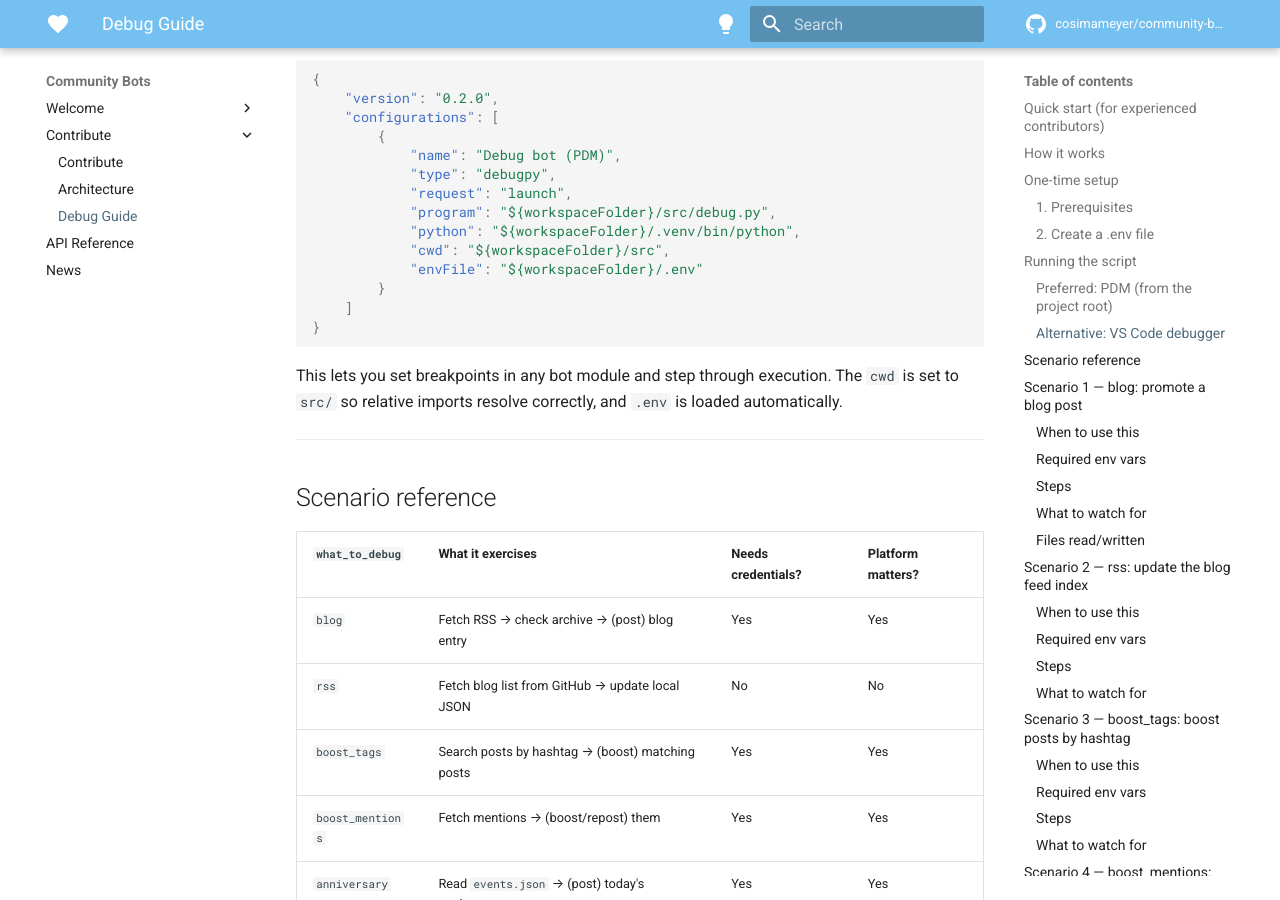
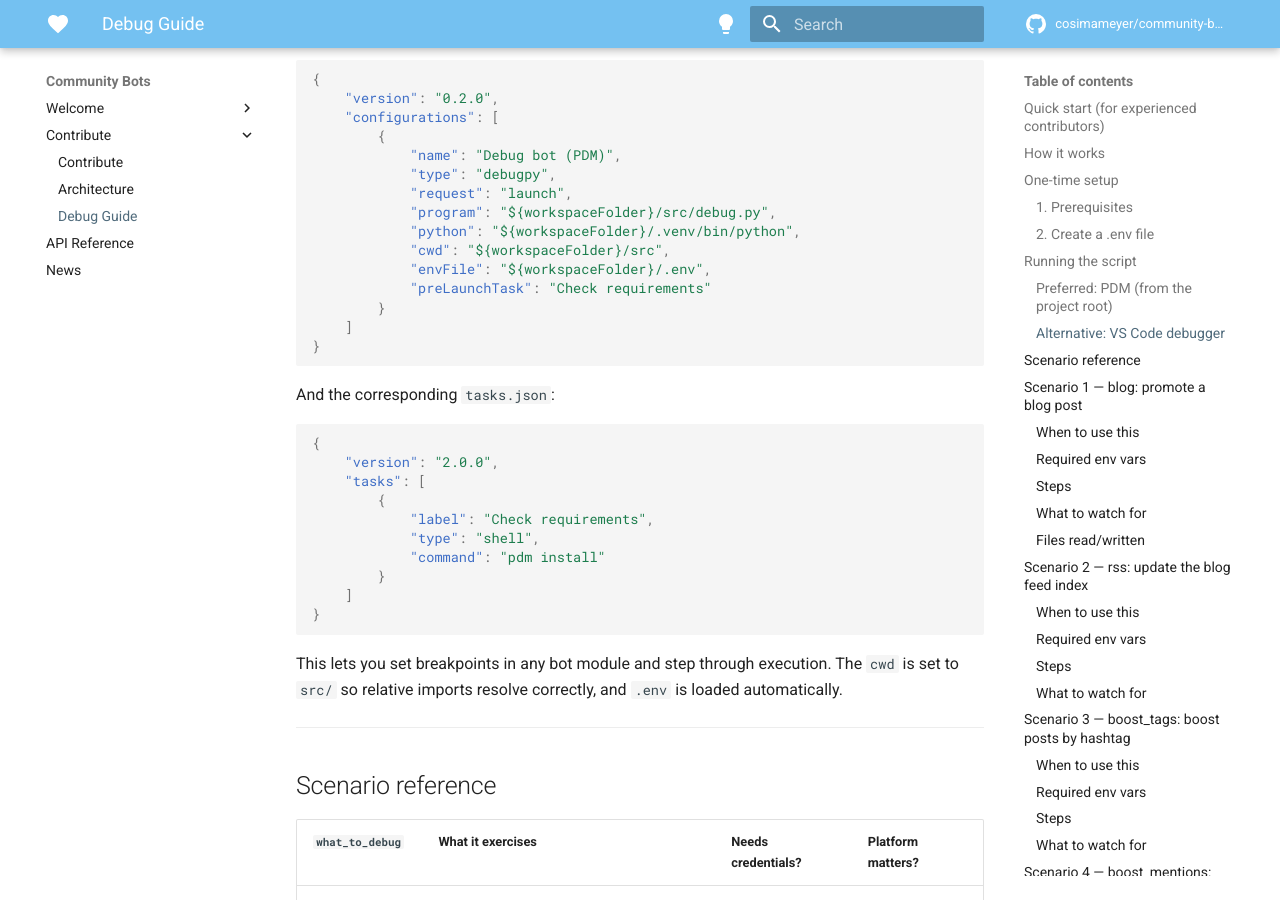
Before and after one commit to cosimameyer/community-bots, an MkDocs documentation site: the page built from docs/contribute/debug_guide.md, in a window 1280 px wide and 900 px high, scrolled down 2508 px. Built offline with MkDocs 1.6.1 and Material for MkDocs 9.7.7, drawn with Linux system fonts in a browser that asks for light colours; comment, search, counter and statistics services are not loaded.

Commit message:
doc: Update tasks.json

````diff
--- a/docs/contribute/debug_guide.md
+++ b/docs/contribute/debug_guide.md
@@ -113,7 +113,23 @@ Add a launch configuration to `.vscode/launch.json`:
             "program": "${workspaceFolder}/src/debug.py",
             "python": "${workspaceFolder}/.venv/bin/python",
             "cwd": "${workspaceFolder}/src",
-            "envFile": "${workspaceFolder}/.env"
+            "envFile": "${workspaceFolder}/.env",
+            "preLaunchTask": "Check requirements"
+        }
+    ]
+}
+```
+
+And the corresponding `tasks.json`:
+
+```json
+{
+    "version": "2.0.0",
+    "tasks": [
+        {
+            "label": "Check requirements",
+            "type": "shell",
+            "command": "pdm install"
         }
     ]
 }
````
